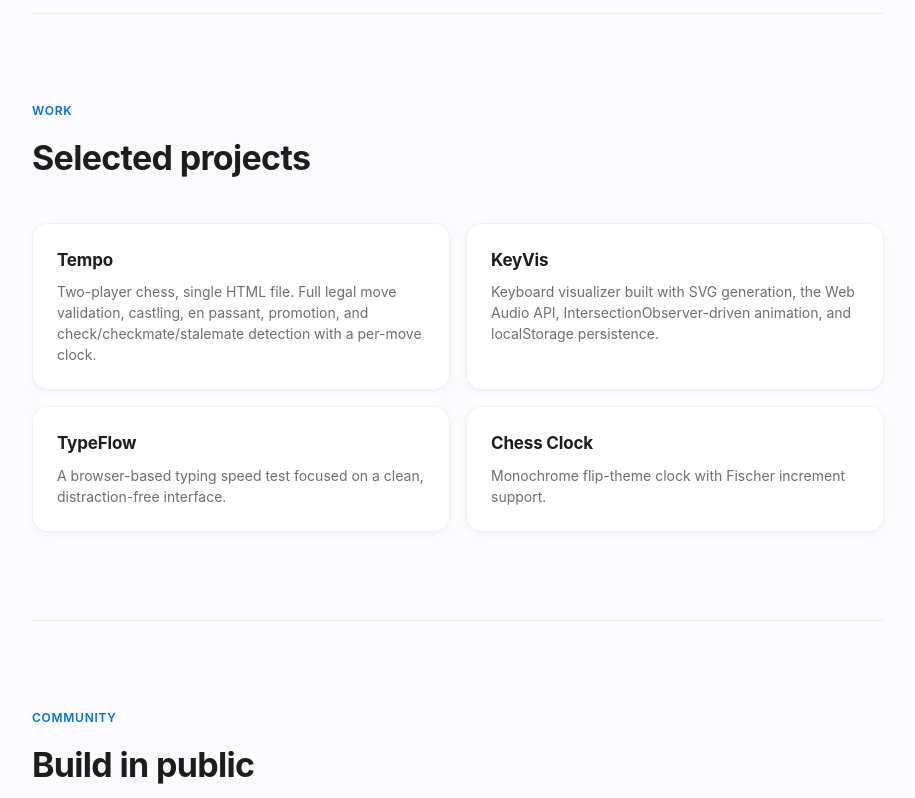
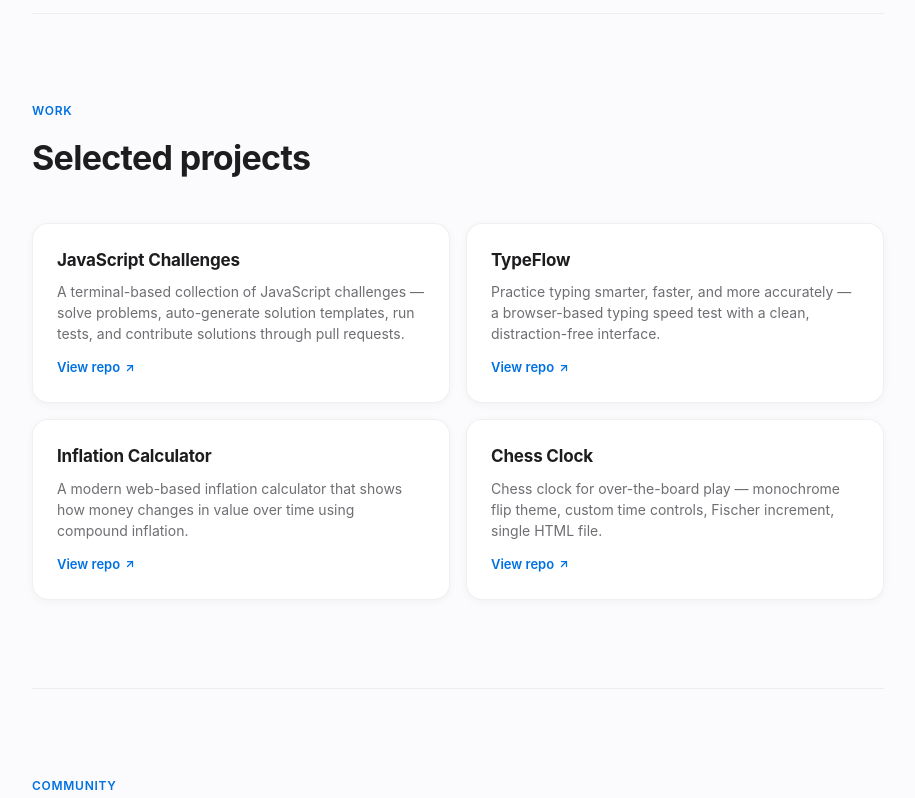
Before and after one commit to nirmal-ai9/portfolio, a plain HTML site: page index.html in a window 1280 px wide. Shown: the part 1854-2652 px from the top of the page, without its empty margins (182-1097 px from the left). Drawn offline with Linux system fonts and the light colour scheme.

Commit message:
Enhance project section with new cards and styles
Added new project cards with links and descriptions, and styled link hints.

```diff
--- a/index.html
+++ b/index.html
@@ -343,6 +343,7 @@
     border-radius: var(--radius-md);
     padding: 24px;
     box-shadow: var(--shadow-sm);
+    display: block;
     transition: transform 0.35s var(--ease), box-shadow 0.35s var(--ease), border-color 0.3s;
   }
 
@@ -363,6 +364,24 @@
     font-size: 14px;
     color: var(--text-secondary);
   }
+
+  .project-card .link-hint {
+    display: inline-flex;
+    align-items: center;
+    gap: 4px;
+    margin-top: 14px;
+    font-size: 13px;
+    font-weight: 600;
+    color: var(--accent);
+  }
+
+  .project-card .link-hint svg {
+    width: 12px;
+    height: 12px;
+    transition: transform 0.3s var(--ease);
+  }
+
+  .project-card:hover .link-hint svg { transform: translate(2px, -2px); }
 
   /* ---------- Community ---------- */
 
@@ -508,8 +527,6 @@
         <div class="skill-chip"><img src="https://skillicons.dev/icons?i=html" alt="HTML"></div>
         <div class="skill-chip"><img src="https://skillicons.dev/icons?i=css" alt="CSS"></div>
         <div class="skill-chip"><img src="https://skillicons.dev/icons?i=js" alt="JavaScript"></div>
-        <div class="skill-chip"><img src="https://skillicons.dev/icons?i=react" alt="React"></div>
-        <div class="skill-chip"><img src="https://skillicons.dev/icons?i=tailwind" alt="Tailwind"></div>
       </div>
     </div>
     <div class="skills-group">
@@ -528,22 +545,26 @@
     <span class="eyebrow">Work</span>
     <h2>Selected projects</h2>
     <div class="project-grid">
-      <div class="project-card">
-        <h3>Tempo</h3>
-        <p>Two-player chess, single HTML file. Full legal move validation, castling, en passant, promotion, and check/checkmate/stalemate detection with a per-move clock.</p>
-      </div>
-      <div class="project-card">
-        <h3>KeyVis</h3>
-        <p>Keyboard visualizer built with SVG generation, the Web Audio API, IntersectionObserver-driven animation, and localStorage persistence.</p>
-      </div>
-      <div class="project-card">
+      <a class="project-card" href="https://github.com/nirmal-ai9/JavaScript-challenges" target="_blank" rel="noopener">
+        <h3>JavaScript Challenges</h3>
+        <p>A terminal-based collection of JavaScript challenges — solve problems, auto-generate solution templates, run tests, and contribute solutions through pull requests.</p>
+        <span class="link-hint">View repo <svg viewBox="0 0 24 24" fill="none" stroke="currentColor" stroke-width="2.5" stroke-linecap="round" stroke-linejoin="round"><line x1="7" y1="17" x2="17" y2="7"></line><polyline points="7 7 17 7 17 17"></polyline></svg></span>
+      </a>
+      <a class="project-card" href="https://github.com/nirmal-ai9/TypeFlow" target="_blank" rel="noopener">
         <h3>TypeFlow</h3>
-        <p>A browser-based typing speed test focused on a clean, distraction-free interface.</p>
-      </div>
-      <div class="project-card">
+        <p>Practice typing smarter, faster, and more accurately — a browser-based typing speed test with a clean, distraction-free interface.</p>
+        <span class="link-hint">View repo <svg viewBox="0 0 24 24" fill="none" stroke="currentColor" stroke-width="2.5" stroke-linecap="round" stroke-linejoin="round"><line x1="7" y1="17" x2="17" y2="7"></line><polyline points="7 7 17 7 17 17"></polyline></svg></span>
+      </a>
+      <a class="project-card" href="https://github.com/nirmal-ai9/Inflation-calculator" target="_blank" rel="noopener">
+        <h3>Inflation Calculator</h3>
+        <p>A modern web-based inflation calculator that shows how money changes in value over time using compound inflation.</p>
+        <span class="link-hint">View repo <svg viewBox="0 0 24 24" fill="none" stroke="currentColor" stroke-width="2.5" stroke-linecap="round" stroke-linejoin="round"><line x1="7" y1="17" x2="17" y2="7"></line><polyline points="7 7 17 7 17 17"></polyline></svg></span>
+      </a>
+      <a class="project-card" href="https://github.com/nirmal-ai9/Chess-clock" target="_blank" rel="noopener">
         <h3>Chess Clock</h3>
-        <p>Monochrome flip-theme clock with Fischer increment support.</p>
-      </div>
+        <p>Chess clock for over-the-board play — monochrome flip theme, custom time controls, Fischer increment, single HTML file.</p>
+        <span class="link-hint">View repo <svg viewBox="0 0 24 24" fill="none" stroke="currentColor" stroke-width="2.5" stroke-linecap="round" stroke-linejoin="round"><line x1="7" y1="17" x2="17" y2="7"></line><polyline points="7 7 17 7 17 17"></polyline></svg></span>
+      </a>
     </div>
   </section>
 
```
